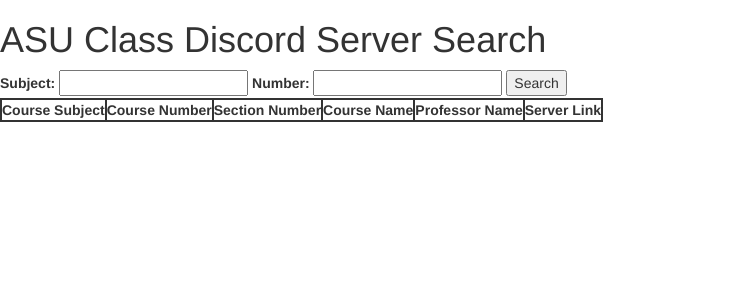
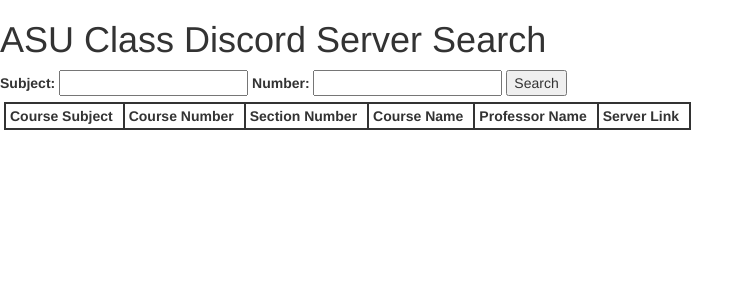
Before and after one commit to FahadSec/cse412_project, a Flask app: page / in a window 1280 px wide. Shown: the top 300 px of the page, without its empty margins (0-754 px from the left). Run offline with Flask 3, Linux system fonts and the light colour scheme; lists and menus that the app fills with data are empty; parts of the project's set-up code (start-up, migrations or seed data) failed here and were passed over.

Commit message:
styling start

```diff
--- a/src/static/css/main.css
+++ b/src/static/css/main.css
@@ -7,8 +7,15 @@
     border-collapse: collapse;
     border-color: black;
     border: 2px solid;
+	margin-left: 4px;
+	margin-top: 4px;
   }
-
+.table_element{
+	padding-left: 4px;
+	padding-top: 2px;
+	padding-bottom: 2px;
+	padding-right: 10px;
+}
 /* body{
 	text-align: center;
 	background-image: url("../asubackground.jpg");
--- a/src/templates/index.html
+++ b/src/templates/index.html
@@ -30,28 +30,28 @@
 
 	<table>
 		<tr>
-			<th>Course Subject</th>
-			<th>Course Number</th>
-			<th>Section Number</th>
-			<th>Course Name</th>
-			<th>Professor Name</th>
-			<th>Server Link</th>
+			<th class="table_element">Course Subject</th>
+			<th class="table_element">Course Number</th>
+			<th class="table_element">Section Number</th>
+			<th class="table_element">Course Name</th>
+			<th class="table_element">Professor Name</th>
+			<th class="table_element">Server Link</th>
 		</tr>
         {% for row in rows %}
 		<tr>
-			<td>{{row[0]}}</td>
+			<td class="table_element">{{row[0]}}</td>
 			{%if row[2] %}
-			<td>{{row[1]}}{{row[2]}}</td>
+			<td class="table_element">{{row[1]}}{{row[2]}}</td>
 			{%else%}
-			<td>{{row[1]}}</td>
+			<td class="table_element">{{row[1]}}</td>
 			{%endif%}
-			<td>{{row[3]}}</td>
-			<td>{{row[4]}}</td>
-			<td>{{row[5]}}</td>
+			<td class="table_element">{{row[3]}}</td>
+			<td class="table_element">{{row[4]}}</td>
+			<td class="table_element">{{row[5]}}</td>
 			{%if row[6] %}
-			<td><a href="https://www.discord.gg/{{row[6]}}"> Discord Server </a></td>
+			<td class="table_element"><a href="https://www.discord.gg/{{row[6]}}"> Discord Server </a></td>
 			{%else%}
-            <td>
+            <td class="table_element">
                 <a href="{{url_for('modal', subject=row[0], number=row[1], ext=row[2])}}"class="btn btn-outline-success">Pop Up Modal</a>
                 <a href="{{ url_for('submit', section_number=row[3], link='AAAAA', subject=row[0], course_number=row[1], ext=row[2])}}">Add Server</a></td>
 			{%endif%}
```
